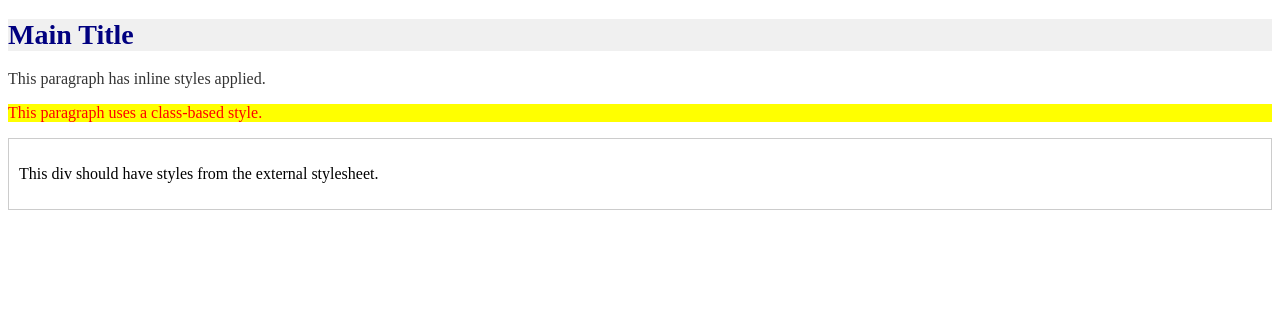
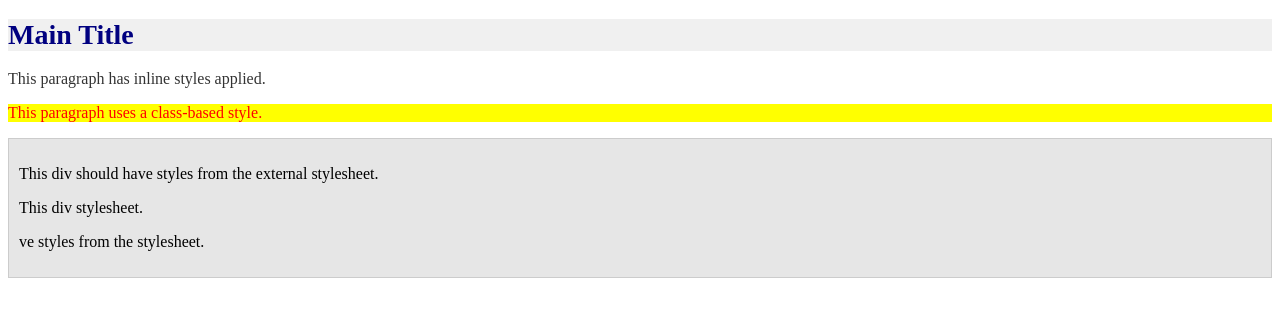
Before and after one commit to TheLout31/Msai-Questions, a plain HTML site: page HTMLCSS/htmlQuestions.html in a window 1280 px wide. Drawn offline with Linux system fonts and the light colour scheme.

Commit message:
laest HTML file changes

```diff
--- a/HTMLCSS/htmlQuestions.html
+++ b/HTMLCSS/htmlQuestions.html
@@ -41,9 +41,10 @@
 </html> -->
 
 <!DOCTYPE html>
-<html lang="en">
+<html >
 <head>
   <meta charset="UTF-8">
+  <link rel="stylesheet" href="styles.css" />
   <title>Multi-Method CSS Example</title>
   <style>
     h1 {
@@ -68,6 +69,8 @@
   <p class="highlighted-text">This paragraph uses a class-based style.</p>
   <div id="main-container">
     <p>This div should have styles from the external stylesheet.</p>
+    <p>This div  stylesheet.</p>
+    <p>ve styles from the  stylesheet.</p>
   </div>
 
 </body>
```
